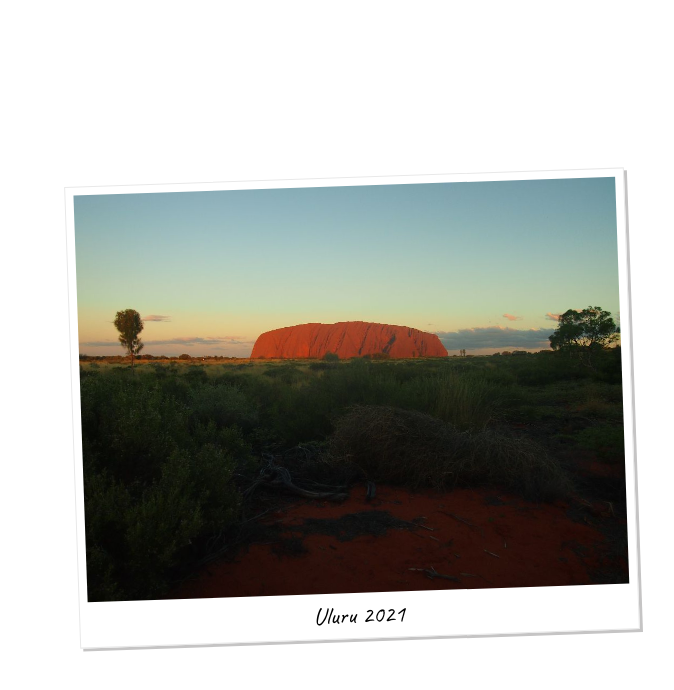
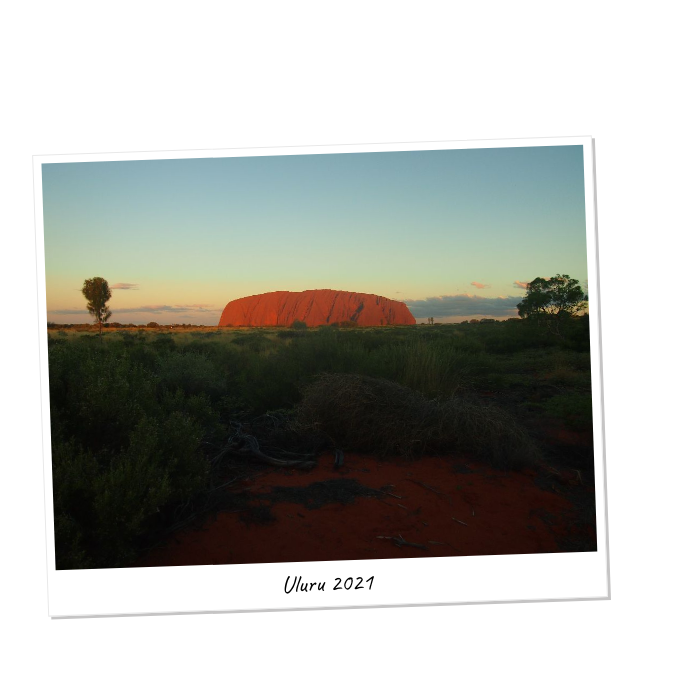
Before and after one commit to glissario/polaroid, a plain HTML site: page index.html in a window 1280 px wide. Shown: the whole page, without its empty margins (296-970 px from the left). Drawn offline with Linux system fonts and the light colour scheme.

```diff
--- a/style.css
+++ b/style.css
@@ -38,10 +38,10 @@ main {
 
 .flex {
   display: flex;
-  width: 100vw;
-  height: 100vh;
+  width: 95vw;
+  height: 92vh;
   _margin: 0rem 0rem;
-  _padding: 1vh 1.5rem;
+  padding: 1vw 1.5rem;
   justify-content: center;
   align-items: center;
   _background-color: red;
```
